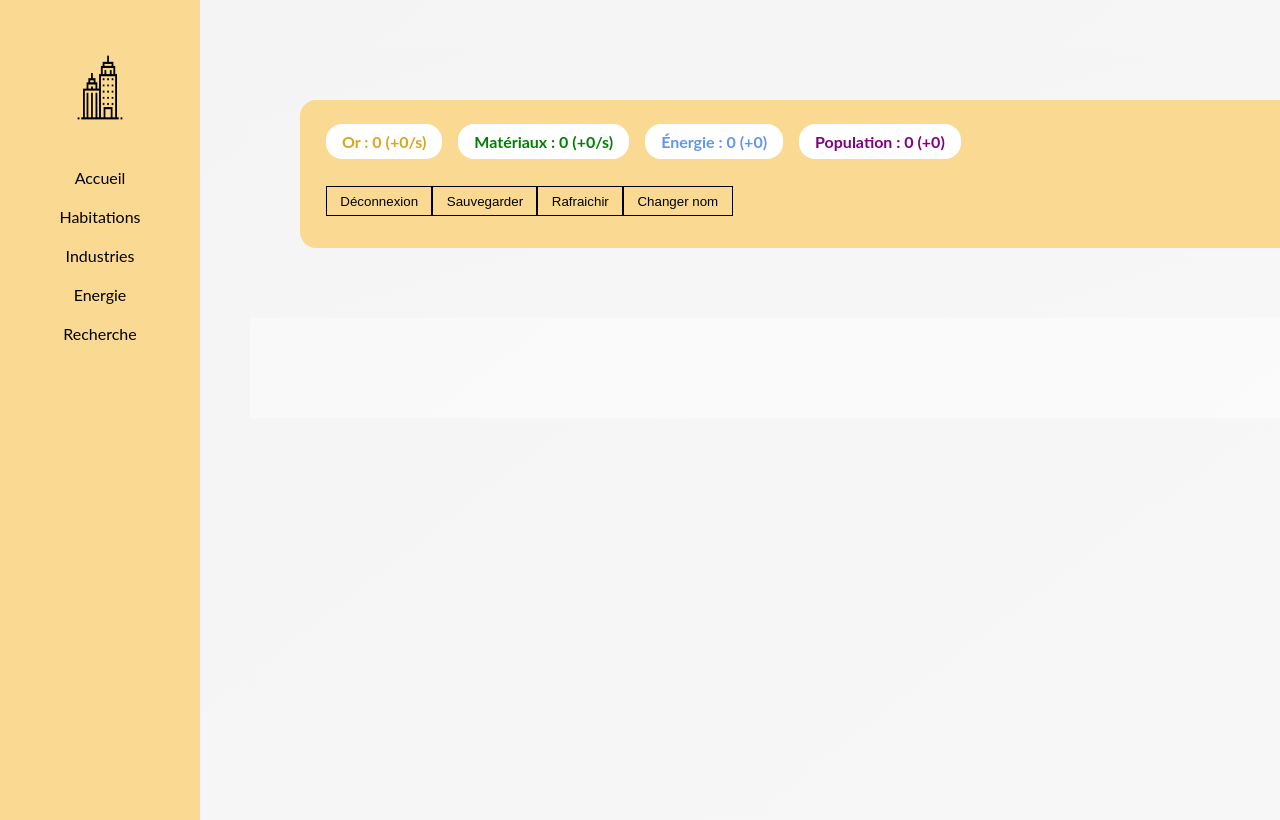
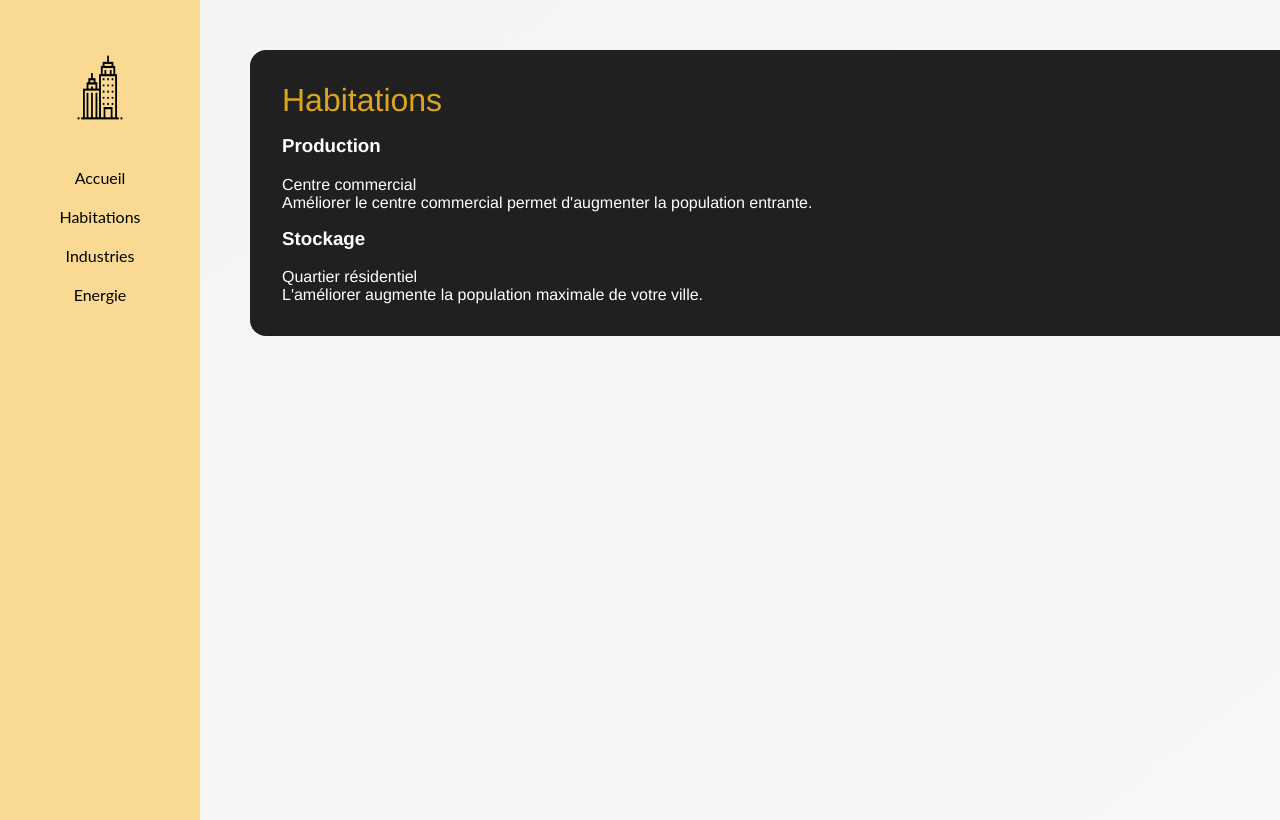
Before and after one commit to ThibaultDct/vue-app-2, a Vue app: page /#/population in a window 1280 px wide. Before the commit this address led to /#/home. Built offline with nearby package versions, Linux system fonts and the light colour scheme; no server answers; sample sign-in values are in the browser's storage.

Commit message:
:sparkles: Added production and stock routes

```diff
--- a/src/App.vue
+++ b/src/App.vue
@@ -1,12 +1,11 @@
 <template>
   <div id="app">
     <div class="sidebar">
-      <a href="#home"><img src="./assets/logo.png" width="100px" height="115px"/></a>
-      <a class="active" href="#home">Accueil</a>
-      <a href="#building">Habitations</a>
-      <a href="#industry">Industries</a>
-      <a href="#energy">Energie</a>
-      <a href="#research">Recherche</a>
+      <router-link to="/home"><img src="./assets/logo.png" width="100px" height="115px"/></router-link>
+      <router-link to="/home" class="active">Accueil</router-link>
+      <router-link to="/population">Habitations</router-link>
+      <router-link to="/industries">Industries</router-link>
+      <router-link to="/energy">Energie</router-link>
     </div>
     <div class="global">
       <div class="content">
@@ -31,17 +30,17 @@ export default {
   components: {
   },
   beforeMount: function () {
-    this.refresh()
+      this.refresh()
   },
   mounted: function () {
     // Increment resources
     window.setInterval(() => {
-      this.incrementValues()
+        this.incrementValues()
     }, incrementRate * 1000)
     // Save progression
     window.setInterval(() => {
-      console.log("Saving progression...")
-      api.saveProgression()
+        console.log("Saving progression...")
+        api.saveProgression()
     }, saveRate * 1000)
   },
   data() {
@@ -170,6 +169,14 @@ export default {
   size: 1em;
 }
 
+.router-link {
+  display: block;
+  color: black;
+  padding: 10px;
+  text-decoration: none;
+  size: 1em;
+}
+
 .sidebar a:hover{
   font-size: 1.5em;
   color: orange;
--- a/src/api.js
+++ b/src/api.js
@@ -7,11 +7,17 @@ const userURL = "https://citybuilder.thibaultdct.fr/api/user";
 const cityURL = "https://citybuilder.thibaultdct.fr/api/city";
 const stockURL = "https://citybuilder.thibaultdct.fr/api/stock";
 
-export function disconnect () {
-    firebase.auth().signOut()
-    .then(() => {
-      this.$router.replace('login');
+export async function disconnect () {
+    store.dispatch({
+      type: type.ResetUser
     })
+    store.dispatch({
+      type: type.ResetCityData
+    })
+    store.dispatch({
+      type: type.ResetStock
+    })
+    await firebase.auth().signOut()
 }
 
 export async function getUser () {
--- a/src/components/CityCard.vue
+++ b/src/components/CityCard.vue
@@ -79,6 +79,9 @@ export default {
       },
       disconnect: async function () {
         await api.disconnect()
+        .then(() => {
+          this.$router.replace('login');
+        })
       },
       changeName: async function () {
         if (this.changingName === false){
--- a/src/router/index.js
+++ b/src/router/index.js
@@ -3,8 +3,11 @@ import VueRouter from "vue-router";
 import firebase from "firebase";
 
 import Home from "../views/Home.vue";
-import Login from '../views/Login'
-import Register from '../views/Register'
+import Login from '../views/Login';
+import Register from '../views/Register';
+import Industries from '../views/Industries';
+import Energy from '../views/Energy';
+import Population from '../views/Population';
 
 Vue.use(VueRouter);
 
@@ -35,6 +38,30 @@ const routes = [
       requiresAuth: true
     }
   },
+  {
+    path: "/industries",
+    name: "industries",
+    component: Industries,
+    meta: {
+      requiresAuth: true
+    }
+  },
+  {
+    path: "/energy",
+    name: "energy",
+    component: Energy,
+    meta: {
+      requiresAuth: true
+    }
+  },
+  {
+    path: "/population",
+    name: "population",
+    component: Population,
+    meta: {
+      requiresAuth: true
+    }
+  },
 ];
 
 const router = new VueRouter({
--- a/src/store/store.js
+++ b/src/store/store.js
@@ -31,7 +31,7 @@ export default new Vuex.Store({
         set_city_data (state, payload){
             return state.city_data = payload.city;
         },
-        reseet_city_data (state){
+        reset_city_data (state){
             return state.city_data = {};
         },
         // Stock
--- /dev/null
+++ b/src/views/Energy.vue
@@ -0,0 +1,67 @@
+<template>
+  <div class="industriesbox z-depth-1-half">
+    <ul>
+      <li>
+        <span class="category">Energie</span>
+      </li>
+      <li>
+        <h3>Production</h3>
+      </li>
+      <li>
+        <span class="item">Centrale à fusion</span>
+        <br/><span class="description">Améliorer la centrale à fusion permet d'augmenter la production d'énergie.</span>
+      </li>
+      <li>
+        <h3>Stockage</h3>
+      </li>
+      <li>
+        <span class="item">Batteries</span>
+        <br/><span class="description">Permet de stocker l'énergie, l'améliorer augmente la quantité maximale d'énergie de votre ville.</span>
+      </li>
+    </ul>
+  </div>
+</template>
+
+<script>
+export default {
+  name: 'Energy',
+  props: {
+  }
+}
+</script>
+
+<!-- Add "scoped" attribute to limit CSS to this component only -->
+<style scoped>
+h3 {
+  margin: 0 0 1em 0;
+}
+ul {
+  list-style-type: none;
+  padding: 0;
+}
+li {
+  margin: 0 10px 1em 1em;
+}
+a {
+  color: #42b983;
+}
+
+.category {
+  color: goldenrod;
+  border: none;
+  background-color: transparent;
+  font-size: 2em;
+}
+
+.industriesbox{
+  display: block;
+  background: #202020;
+  color: white;
+  min-height: 100px;
+  min-width: 100px;
+  border-radius: 1em;
+  padding: 16px;
+  text-decoration: none;
+}
+
+</style>
--- a/src/views/Industries.vue
+++ b/src/views/Industries.vue
@@ -1,6 +1,32 @@
 <template>
   <div class="industriesbox z-depth-1-half">
-    Test
+    <ul>
+      <li>
+        <span class="category">Industries</span>
+      </li>
+      <li>
+        <h3>Production</h3>
+      </li>
+      <li>
+        <span class="item">Mine d'or</span>
+        <br/><span class="description">Améliorer la mine d'or permet d'améliorer la production d'or.</span>
+      </li>
+      <li>
+        <span class="item">Usine de matériaux</span>
+        <br/><span class="description">Améliorer l'usine de matériaux augmente la production de matériaux.</span>
+      </li>
+      <li>
+        <h3>Stockage</h3>
+      </li>
+      <li>
+        <span class="item">Chambre forte</span>
+        <br/><span class="description">Permet de stocker l'or, l'améliorer augmente la quantité maximale d'or de votre ville.</span>
+      </li>
+      <li>
+        <span class="item">Entrepôt de matériaux</span>
+        <br/><span class="description">Permet de stocker les matériaux, l'améliorer augmente la quantité maximale de matériaux de votre ville.</span>
+      </li>
+    </ul>
   </div>
 </template>
 
@@ -15,18 +41,24 @@ export default {
 <!-- Add "scoped" attribute to limit CSS to this component only -->
 <style scoped>
 h3 {
-  margin: 40px 0 0;
+  margin: 0 0 1em 0;
 }
 ul {
   list-style-type: none;
   padding: 0;
 }
 li {
-  display: inline-block;
-  margin: 0 10px;
+  margin: 0 10px 1em 1em;
 }
 a {
   color: #42b983;
+}
+
+.category {
+  color: goldenrod;
+  border: none;
+  background-color: transparent;
+  font-size: 2em;
 }
 
 .industriesbox{
--- a/src/views/Login.vue
+++ b/src/views/Login.vue
@@ -1,8 +1,8 @@
 <template>
   <div class="login">
     <h3>Connexion</h3>
-    <input type="text" v-model="email" placeholder="Email"><br>
-    <input type="password" v-model="password" placeholder="Password"><br>
+    <input type="text" v-model="form.email" placeholder="Email"><br>
+    <input type="password" v-model="form.password" placeholder="Password"><br>
     <button @click="login">Connexion</button>
     <p>Vous n'avez pas encore de compte ? Vous pouvez en <router-link to="/register">créer un</router-link></p>
   </div>
@@ -24,7 +24,7 @@ export default {
   },
   methods: {
     login: function() {
-      firebase.auth().signInWithEmailAndPassword(this.email, this.password)
+      firebase.auth().signInWithEmailAndPassword(this.form.email, this.form.password)
         .then(
           (userCredential) => {
             this.user = userCredential.user;
--- /dev/null
+++ b/src/views/Population.vue
@@ -0,0 +1,67 @@
+<template>
+  <div class="industriesbox z-depth-1-half">
+    <ul>
+      <li>
+        <span class="category">Habitations</span>
+      </li>
+      <li>
+        <h3>Production</h3>
+      </li>
+      <li>
+        <span class="item">Centre commercial</span>
+        <br/><span class="description">Améliorer le centre commercial permet d'augmenter la population entrante.</span>
+      </li>
+      <li>
+        <h3>Stockage</h3>
+      </li>
+      <li>
+        <span class="item">Quartier résidentiel</span>
+        <br/><span class="description">L'améliorer augmente la population maximale de votre ville.</span>
+      </li>
+    </ul>
+  </div>
+</template>
+
+<script>
+export default {
+  name: 'Population',
+  props: {
+  }
+}
+</script>
+
+<!-- Add "scoped" attribute to limit CSS to this component only -->
+<style scoped>
+h3 {
+  margin: 0 0 1em 0;
+}
+ul {
+  list-style-type: none;
+  padding: 0;
+}
+li {
+  margin: 0 10px 1em 1em;
+}
+a {
+  color: #42b983;
+}
+
+.category {
+  color: goldenrod;
+  border: none;
+  background-color: transparent;
+  font-size: 2em;
+}
+
+.industriesbox{
+  display: block;
+  background: #202020;
+  color: white;
+  min-height: 100px;
+  min-width: 100px;
+  border-radius: 1em;
+  padding: 16px;
+  text-decoration: none;
+}
+
+</style>
```
